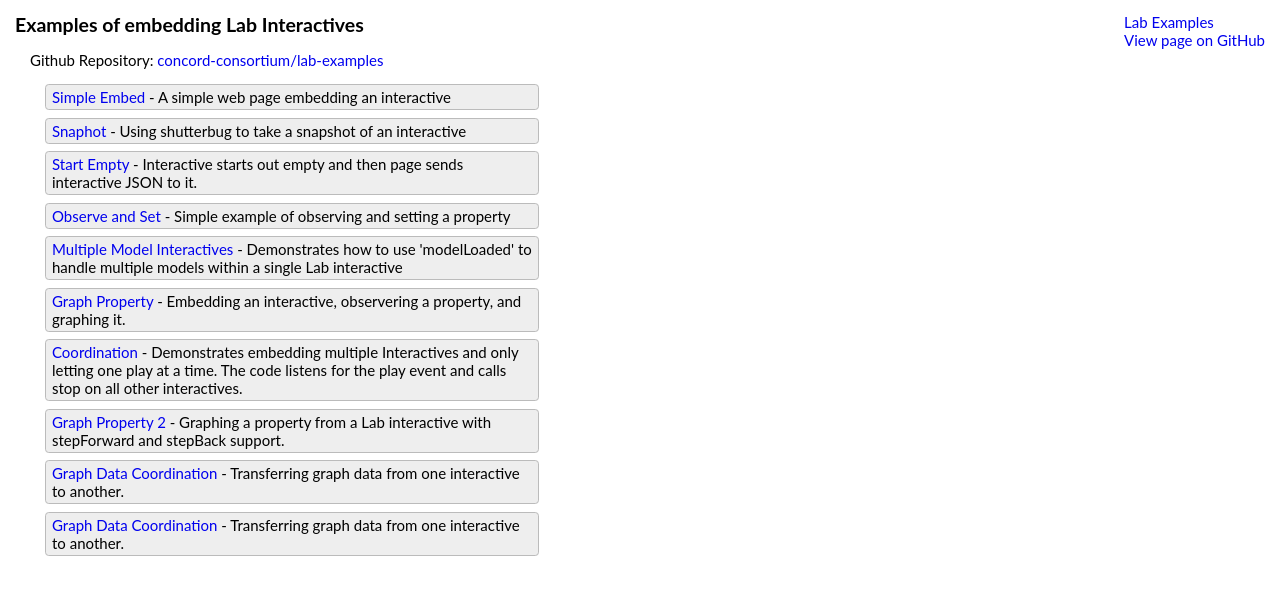
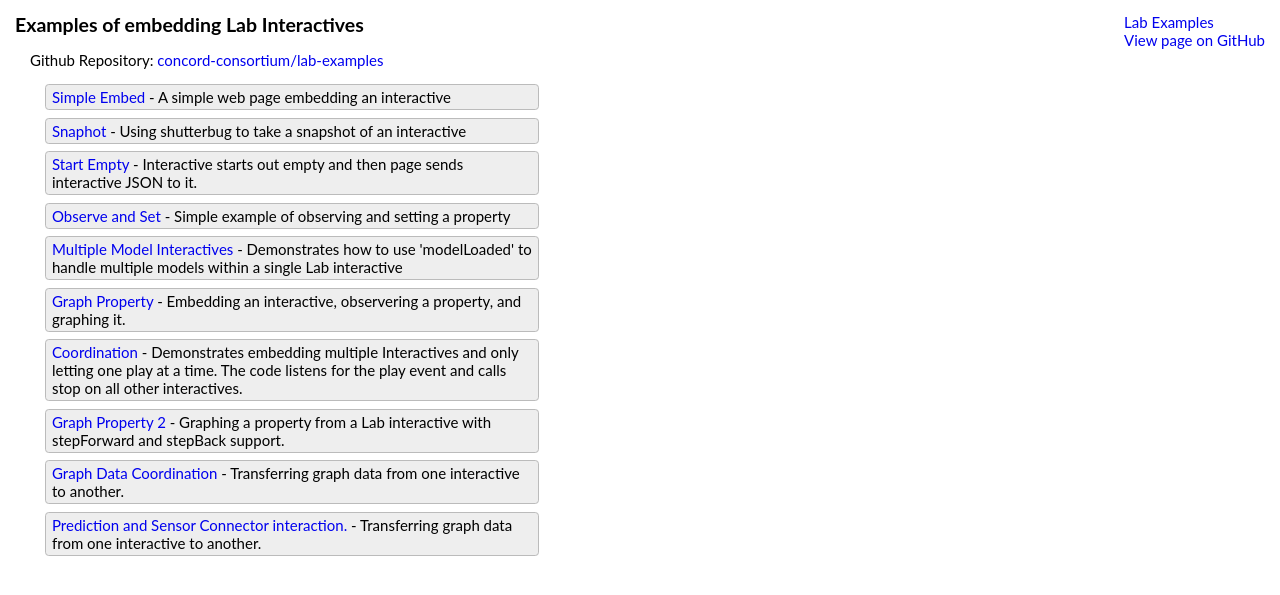
Before and after one commit to concord-consortium/lab-examples, a Jekyll site: the page built from index.html, in a window 1280 px wide. Shown: the top 595 px of the page. Built offline with Jekyll 4.4.1, drawn with Linux system fonts in a browser that asks for light colours; a style sheet for code colours, icons or effects is not loaded.

```diff
--- a/pages/10-sensor-prediction.html
+++ b/pages/10-sensor-prediction.html
@@ -1,6 +1,6 @@
 ---
 layout: default
-title: Graph Data Coordination
+title: Prediction and Sensor Connector interaction.
 extra_head_tags: |
   <script src='http://ajax.googleapis.com/ajax/libs/jquery/1.10.2/jquery.min.js' type='text/javascript'></script>
 description: |
```
